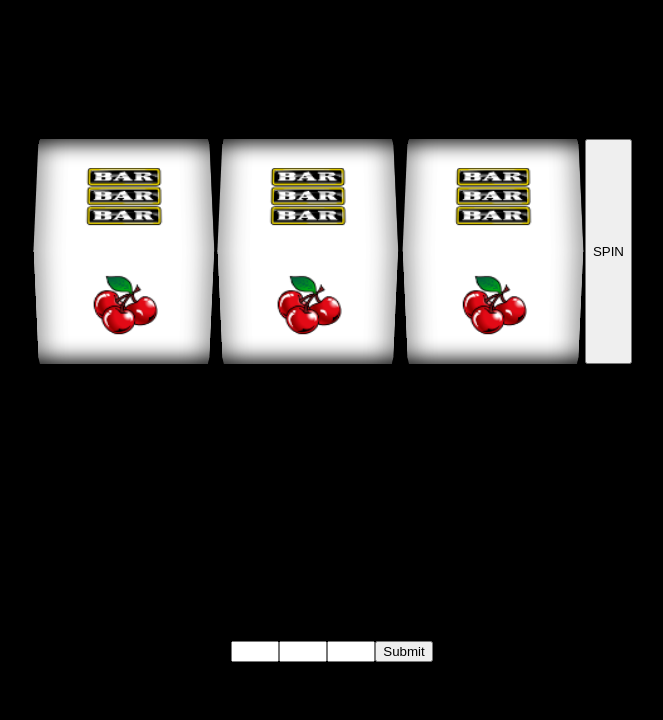
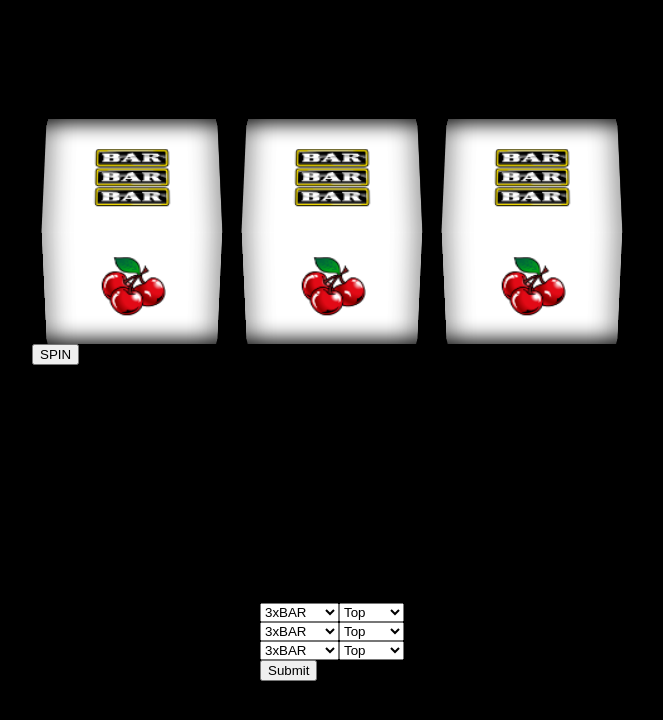
Before and after one commit to jsiig/drvc-tt, a Vue app: page / in a window 1280 px wide. Shown: the top 720 px of the page, without its empty margins (308-971 px from the left). Built offline with nearby package versions, Linux system fonts and the light colour scheme.

Commit message:
Added debugger logic, extracted game logic to separate files

```diff
--- a/src/components/Debug.vue
+++ b/src/components/Debug.vue
@@ -1,28 +1,53 @@
 <template>
-  <form @submit.prevent="setDebug">
-    <input type="number" min="0" max="9" v-model="debugMode.middle[0]">
-    <input type="number" min="0" max="9" v-model="debugMode.middle[1]">
-    <input type="number" min="0" max="9" v-model="debugMode.middle[2]">
-    <button type="submit">Submit</button>
-  </form>
+  <div class="debugger">
+    <form @submit.prevent="setDebug">
+      <div v-for="n in 3" :key="n">
+        <select v-model="groups[n - 1].value">
+          <option :key="face.value" :value="face.value" v-for="(face) in reelFaces">{{face.name}}</option>
+        </select>
+
+        <select v-model="groups[n - 1].row">
+          <option value="top">Top</option>
+          <option value="middle">Centre</option>
+          <option value="bottom">Bottom</option>
+        </select>
+      </div>
+      <button type="submit">Submit</button>
+    </form>
+  </div>
 </template>
 
 <script>
+import { REEL_FACES } from '../constants/faces'
+
+const defaultDebugOptions = {
+  row: 'top',
+  value: 0
+}
+
 export default {
   name: 'Debug',
 
   data () {
     return {
-      debugMode: {
-        middle: ['', '', '']
-      }
+      reelFaces: REEL_FACES,
+      groups: [
+        {
+          ...defaultDebugOptions
+        },
+        {
+          ...defaultDebugOptions
+        },
+        {
+          ...defaultDebugOptions
+        }
+      ]
     }
   },
 
   methods: {
     setDebug () {
-      const debugMode = this.debugMode.middle.map(i => i.length ? parseInt(i) : null)
-      this.$store.dispatch('debugGameMove', debugMode)
+      this.$store.dispatch('gameMove', this.groups)
     }
   }
 }
--- a/src/components/Game.vue
+++ b/src/components/Game.vue
@@ -1,16 +1,24 @@
 <template>
   <div>
     <ReelContainer></ReelContainer>
+    <SpinButton @roll="roll"></SpinButton>
   </div>
 </template>
 
 <script>
 import ReelContainer from './ReelContainer'
+import SpinButton from './SpinButton'
 
 export default {
   name: 'Game',
   components: {
-    ReelContainer
+    ReelContainer,
+    SpinButton
+  },
+  methods: {
+    roll () {
+      this.$store.dispatch('gameMove')
+    }
   }
 }
 </script>
--- a/src/components/Reel.vue
+++ b/src/components/Reel.vue
@@ -24,17 +24,17 @@ export default {
     Face
   },
   props: {
-    position: {
-      type: Number,
-      required: true
-    },
-
     allPositions: {
       type: Array,
       required: true
     },
 
     rollingTimeMin: {
+      type: Number,
+      required: true
+    },
+
+    reelIndex: {
       type: Number,
       required: true
     }
@@ -53,6 +53,9 @@ export default {
       return {
         transform: `rotateX(${this.currentReelPositionDeg}deg) rotateY(0deg)`
       }
+    },
+    position () {
+      return this.allPositions[this.reelIndex]
     }
   },
   methods: {
--- a/src/components/ReelContainer.vue
+++ b/src/components/ReelContainer.vue
@@ -1,19 +1,17 @@
 <template>
   <div class="reel-container">
-    <Reel ref="reel1" :all-positions="reelPositions" :position="reelPositions[0]" :rolling-time-min="2500" />
-    <Reel ref="reel2" :all-positions="reelPositions" :position="reelPositions[1]" :rolling-time-min="3000" />
-    <Reel ref="reel3" :all-positions="reelPositions" :position="reelPositions[2]" :rolling-time-min="3500" />
-    <SpinButton @roll="roll"></SpinButton>
+    <Reel ref="reel1" :all-positions="reelPositions" :reel-index="0" :rolling-time-min="2000" />
+    <Reel ref="reel2" :all-positions="reelPositions" :reel-index="1" :rolling-time-min="2500" />
+    <Reel ref="reel3" :all-positions="reelPositions" :reel-index="2" :rolling-time-min="3000" />
   </div>
 </template>
 
 <script>
 import Reel from './Reel'
-import SpinButton from './SpinButton'
 
 export default {
   name: 'ReelContainer',
-  components: { Reel, SpinButton },
+  components: { Reel },
   data () {
     return {
 
@@ -25,9 +23,6 @@ export default {
     }
   },
   methods: {
-    roll () {
-      this.$store.dispatch('randomGameMove')
-    }
   }
 }
 </script>
--- a/src/constants/faces.js
+++ b/src/constants/faces.js
@@ -1,25 +1,30 @@
 const BAR3 = {
   src: '3xBAR.png',
-  name: '3xBAR'
+  name: '3xBAR',
+  value: 0
 }
 const BAR = {
   src: 'BAR.png',
-  name: 'BAR'
+  name: 'BAR',
+  value: 2
 }
 
 const BAR2 = {
   src: '2xBAR.png',
-  name: '2xBAR'
+  name: '2xBAR',
+  value: 4
 }
 
 const SEVEN = {
   src: '7.png',
-  name: '7'
+  name: '7',
+  value: 6
 }
 
 const CHERRY = {
   src: 'Cherry.png',
-  name: 'CHERRY'
+  name: 'CHERRY',
+  value: 8
 }
 
 export const REEL_FACES = [BAR3, BAR, BAR2, SEVEN, CHERRY]
--- a/src/game.js
+++ b/src/game.js
@@ -1,154 +1,53 @@
 /* eslint-disable */
-import { REEL_FACES, REEL_FACE_NAMES } from './constants/faces'
+import translateDirection from './translateDirection'
 
 const randomInt = max => Math.ceil(Math.random() * Math.floor(max))
 const MAX = 9
 
-const DEFAULT_WINNINGS = {
-  amount: null,
-  row: null
-}
 
-const winnings = {
-  allCherries (rows) {
-    const winnings = DEFAULT_WINNINGS
-
-    Object.keys(rows).forEach((rowName) => {
-      const row = rows[rowName]
-
-      if (row.all(item => item === 'CHERRY')) {
-        winnings.row = rowName
-        switch (rowName) {
-          case 'top':
-            winnings.amount = 2000
-            break
-          case 'middle':
-            winnings.amount = 1000
-            break
-          case 'bottom':
-            winnings.amount = 4000
-        }
-      }
-    })
-
-    return winnings
-  },
-
-  allSevens (rows) {
-    const winnings = DEFAULT_WINNINGS
-
-    Object.keys(rows).forEach(rowName => {
-      const row = rows[rowName]
-
-      if (row.all(item => item === '7')) {
-        winnings.row = rowName
-        winnings.amount = 150
-      }
-    })
-    return winnings
-  },
-
-  all3Bars (rows) {
-    const winnings = DEFAULT_WINNINGS
-
-    Object.keys(rows).forEach(rowName => {
-      const row = rows[rowName]
-      if (row.all(item => item === '3xBAR')) {
-        winnings.row = rowName
-        winnings.amount = 50
-      }
-    })
-
-    return winnings
-  },
-
-  all2Bars (rows) {
-    const winnings = DEFAULT_WINNINGS
-
-    Object.keys(rows).forEach(rowName => {
-      const row = rows[rowName]
-      if (row.all(item => item === '2xBAR')) {
-        winnings.row = rowName
-        winnings.amount = 20
-      }
-    })
-
-    return winnings
-  },
-
-  allBars (rows) {
-    const winnings = DEFAULT_WINNINGS
-
-    Object.keys(rows).forEach(rowName => {
-      const row = rows[rowName]
-      if (row.all(item => item === 'BAR')) {
-        winnings.row = rowName
-        winnings.amount = 10
-      }
-    })
-
-    return winnings
-  },
-
-  anyCherryAndSeven (rows) {
-    const winnings = DEFAULT_WINNINGS
-
-    Object.keys(rows).forEach(rowName => {
-      const row = rows[rowName]
-      if (
-        row.includes('CHERRY') && row.includes('7')
-      ) {
-        winnings.row = rowName
-        winnings.amount = 75
-      }
-    })
-
-    return winnings
-  },
-
-  anyBarSymbols (rows) {
-    const winnings = DEFAULT_WINNINGS
-
-    Object.keys(rows).forEach(rowName => {
-      const row = rows[rowName]
-      const BAR_SYMBOLS = ['3xBAR', '2xBAR', 'BAR']
-    })
-
-    return winnings
-  }
-}
-
-export class GameResult {
-  constructor (fullReelState) {
-    this.reelState = fullReelState
+export default class Game {
+  constructor (userInput = []) {
+    this.userInput = userInput
   }
 
-  getWinnings () {
-    const rows = this.getFaceNames()
-
-    return [
-      winnings.allCherries(rows),
-      winnings.allSevens(rows),
-      winnings.all3Bars(rows),
-      winnings.all2Bars(rows),
-      winnings.anyCherryAndSeven(rows)
-    ].filter(item => item.amount)
+  roll () {
+    if (!this.userInput.length) return this.generateRandom()
+    else return this.debugResult()
   }
 
-  getFaceNames () {
-    return Object.keys(this.reelState).map(row => {
-      return this.reelState[row].map(item => this.getFaceName(item))
-    })
-  }
-
-  getFaceName (faceValue) {
-    return REEL_FACE_NAMES[(faceValue / 2)]
-  }
-}
-
-export default class Game {
   generateRandom () {
     return [randomInt(MAX), randomInt(MAX), randomInt(MAX)]
   }
 
+  debugResult () {
+    if (
+      !this.userInput.every(
+        item => item.row.length &&
+          typeof item.value !== 'undefined'
+      )
+    ) return
+
+    const middleRowItems = this.userInput.map(item => {
+      let middleRowItem
+      switch (item.row) {
+        case 'top':
+          middleRowItem = translateDirection.translateSingle(item.value, 'down')
+          break;
+        case 'middle':
+          middleRowItem = item.value
+          break;
+        case 'bottom':
+          middleRowItem = translateDirection.translateSingle(item.value, 'up')
+          break;
+        default:
+          break;
+      }
+
+      return middleRowItem
+    })
+
+    return [
+      ...middleRowItems
+    ]
+  }
 }
--- /dev/null
+++ b/src/gameResult.js
@@ -0,0 +1,49 @@
+/* eslint-disable */
+
+import winnings from './winnings'
+import { REEL_FACE_NAMES } from './constants/faces'
+
+export default class GameResult {
+  constructor (fullReelState) {
+    this.reelState = fullReelState
+  }
+
+  getWinnings () {
+    const rows = this.getFaceNames()
+
+    const allWinnings = [
+      winnings.allCherries(rows),
+      winnings.allSevens(rows),
+      winnings.all3Bars(rows),
+      winnings.all2Bars(rows),
+      winnings.allBars(rows),
+      winnings.anyCherryAndSeven(rows),
+      winnings.anyBarSymbols(rows)
+    ].filter(item => item.amount)
+
+    if (!allWinnings.length) return
+
+    const amount = Math.max(...allWinnings.map(winning => winning.amount))
+    const { row } = allWinnings.find(item => item.amount === amount)
+
+    return {
+      row,
+      amount
+    }
+  }
+
+  getFaceNames () {
+    const faceMap = row => row.map(item => this.getFaceName(item))
+    const result = {}
+
+    Object.keys(this.reelState).forEach(row => {
+      result[row] = faceMap(this.reelState[row])
+    })
+
+    return result
+  }
+
+  getFaceName (faceValue) {
+    return REEL_FACE_NAMES[(faceValue / 2)]
+  }
+}
--- /dev/null
+++ b/src/translateDirection.js
@@ -0,0 +1,20 @@
+const MIN_STATE = 0
+const MAX_STATE = 9
+
+export default {
+  translateAbove (reelState) {
+    return reelState.map(stateItem => this.translateSingle(stateItem, 'up'))
+  },
+
+  translateBelow (reelState) {
+    return reelState.map(stateItem => this.translateSingle(stateItem, 'down'))
+  },
+
+  translateSingle (stateItem, direction) {
+    const bottomStateItem = direction === 'up' ? stateItem + 1 : stateItem - 1
+
+    if (bottomStateItem > MAX_STATE) return MIN_STATE
+    else if (bottomStateItem < MIN_STATE) return MAX_STATE
+    else return bottomStateItem
+  }
+}
--- /dev/null
+++ b/src/winnings.js
@@ -0,0 +1,123 @@
+const DEFAULT_WINNINGS = {
+  amount: null,
+  row: null
+}
+
+export const winningsTable = {
+
+}
+
+export default {
+  allCherries (rows) {
+    const winnings = DEFAULT_WINNINGS
+
+    Object.keys(rows).forEach((rowName) => {
+      const row = rows[rowName]
+
+      if (row.every(item => item === 'CHERRY')) {
+        winnings.row = rowName
+        switch (rowName) {
+          case 'top':
+            winnings.amount = 2000
+            break
+          case 'middle':
+            winnings.amount = 1000
+            break
+          case 'bottom':
+            winnings.amount = 4000
+        }
+      }
+    })
+
+    return winnings
+  },
+
+  allSevens (rows) {
+    const winnings = DEFAULT_WINNINGS
+
+    Object.keys(rows).forEach(rowName => {
+      const row = rows[rowName]
+
+      if (row.every(item => item === '7')) {
+        winnings.row = rowName
+        winnings.amount = 150
+      }
+    })
+    return winnings
+  },
+
+  all3Bars (rows) {
+    const winnings = DEFAULT_WINNINGS
+
+    Object.keys(rows).forEach(rowName => {
+      const row = rows[rowName]
+      if (row.every(item => item === '3xBAR')) {
+        winnings.row = rowName
+        winnings.amount = 50
+      }
+    })
+
+    return winnings
+  },
+
+  all2Bars (rows) {
+    const winnings = DEFAULT_WINNINGS
+
+    Object.keys(rows).forEach(rowName => {
+      const row = rows[rowName]
+      if (row.every(item => item === '2xBAR')) {
+        winnings.row = rowName
+        winnings.amount = 20
+      }
+    })
+
+    return winnings
+  },
+
+  allBars (rows) {
+    const winnings = DEFAULT_WINNINGS
+
+    Object.keys(rows).forEach(rowName => {
+      const row = rows[rowName]
+      if (row.every(item => item === 'BAR')) {
+        winnings.row = rowName
+        winnings.amount = 10
+      }
+    })
+
+    return winnings
+  },
+
+  anyCherryAndSeven (rows) {
+    const winnings = DEFAULT_WINNINGS
+
+    Object.keys(rows).forEach(rowName => {
+      const row = rows[rowName]
+      if (
+        row.includes('CHERRY') && row.includes('7')
+      ) {
+        winnings.row = rowName
+        winnings.amount = 75
+      }
+    })
+
+    return winnings
+  },
+
+  anyBarSymbols (rows) {
+    const winnings = DEFAULT_WINNINGS
+
+    Object.keys(rows).forEach(rowName => {
+      const row = rows[rowName]
+      const BAR_SYMBOLS = ['3xBAR', '2xBAR', 'BAR']
+      if (
+        row.filter(symbol => BAR_SYMBOLS.includes(symbol)).length === 3
+      ) {
+        winnings.row = rowName
+        winnings.amount = 5
+      }
+    })
+
+    return winnings
+  }
+}
```
Also changed, not shown: src/store/index.js (+15 -27 lines).
